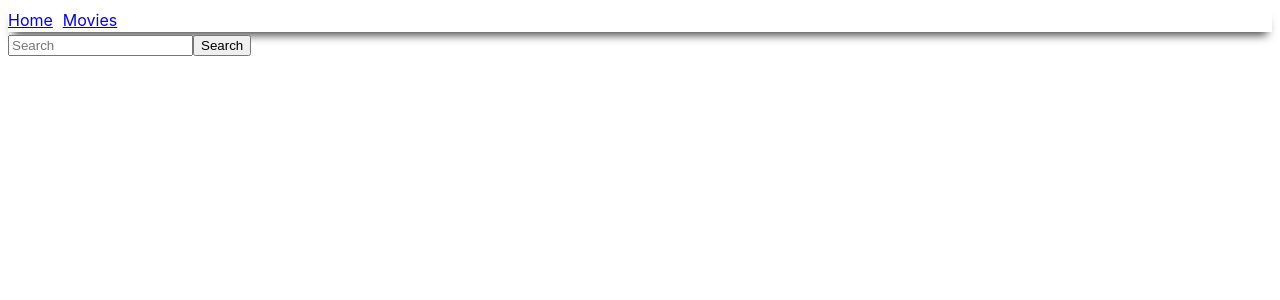
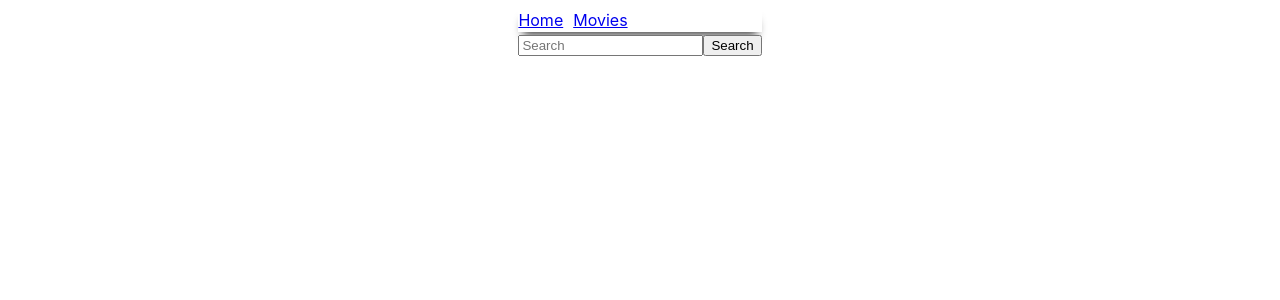
Before and after one commit to sno0wi/goit-react-hw-05, a React (Vite) app: page /movies in a window 1280 px wide. Shown: the top 300 px of the page. Built offline with nearby package versions, Linux system fonts and the light colour scheme; the HTML template or start-up script is replaced by a standard one.

Commit message:
add lazy and suspense

```diff
--- a/src/App.jsx
+++ b/src/App.jsx
@@ -1,24 +1,27 @@
 import "./App.css";
-import { NavLink, Route, Routes } from "react-router-dom";
-import HomePage from "./pages/HomePage/HomePage.jsx";
-import MoviesPage from "./pages/MoviesPage/MoviesPage.jsx";
-import MovieDetailsPage from "./pages/MovieDetailsPage/MovieDetailsPage.jsx";
+import { Route, Routes } from "react-router-dom";
+import { Suspense, lazy } from "react";
+import Layout from "./components/Layout/Layout.jsx";
+import Loader from "./components/Loader/Loader.jsx";
+
+const HomePage = lazy(() => import("./pages/HomePage/HomePage.jsx"));
+const MoviesPage = lazy(() => import("./pages/MoviesPage/MoviesPage.jsx"));
+const MovieDetailsPage = lazy(() =>
+  import("./pages/MovieDetailsPage/MovieDetailsPage.jsx")
+);
 
 function App() {
   return (
     <>
-      <header className="header">
-        <NavLink to="/">Home</NavLink>
-        <NavLink to="/movies">Movies</NavLink>
-      </header>
-
-      <main className="main">
-        <Routes>
-          <Route path="/" element={<HomePage />} />
-          <Route path="/movies" element={<MoviesPage />} />
-          <Route path="/movies/:filmId/*" element={<MovieDetailsPage />} />
-        </Routes>
-      </main>
+      <Layout>
+        <Suspense fallback={<Loader />}>
+          <Routes>
+            <Route path="/" element={<HomePage />} />
+            <Route path="/movies" element={<MoviesPage />} />
+            <Route path="/movies/:filmId/*" element={<MovieDetailsPage />} />
+          </Routes>
+        </Suspense>
+      </Layout>
     </>
   );
 }
--- /dev/null
+++ b/src/components/Layout/Layout.jsx
@@ -0,0 +1,15 @@
+import { NavLink } from "react-router-dom";
+
+const Layout = ({ children }) => {
+  return (
+    <div>
+      <header className="header">
+        <NavLink to="/">Home</NavLink>
+        <NavLink to="/movies">Movies</NavLink>
+      </header>
+      <main>{children}</main>
+    </div>
+  );
+};
+
+export default Layout;
--- a/src/pages/MovieDetailsPage/MovieDetailsPage.jsx
+++ b/src/pages/MovieDetailsPage/MovieDetailsPage.jsx
@@ -1,11 +1,17 @@
+import { Suspense, lazy } from "react";
 import { useEffect, useState } from "react";
 import { Link, Route, Routes, useParams } from "react-router-dom";
 import { requestMoviDetails } from "../../services/api.js";
-import MovieCast from "../../components/MovieCast/MovieCast.jsx";
-import MovieReviews from "../../components/MovieReviews/MovieReviews.jsx";
 import css from "./MovieDetailsPage.module.css";
 import Loader from "../../components/Loader/Loader.jsx";
 import ErrorMessage from "../../components/ErrorMessage/ErrorMessage.jsx";
+
+const MovieCast = lazy(() =>
+  import("../../components/MovieCast/MovieCast.jsx")
+);
+const MovieReviews = lazy(() =>
+  import("../../components/MovieReviews/MovieReviews.jsx")
+);
 
 const MovieDetailsPage = () => {
   const [film, setFilm] = useState(null);
@@ -63,11 +69,12 @@ const MovieDetailsPage = () => {
                 <Link to="reviews">Reviews</Link>
               </li>
             </ul>
-
-            <Routes>
-              <Route path="cast" element={<MovieCast />} />
-              <Route path="reviews" element={<MovieReviews />} />
-            </Routes>
+            <Suspense>
+              <Routes fallback={<Loader />}>
+                <Route path="cast" element={<MovieCast />} />
+                <Route path="reviews" element={<MovieReviews />} />
+              </Routes>
+            </Suspense>
           </div>
         </div>
       )}
```
Also changed, not shown: src/components/Layout/Layout.css (added).
